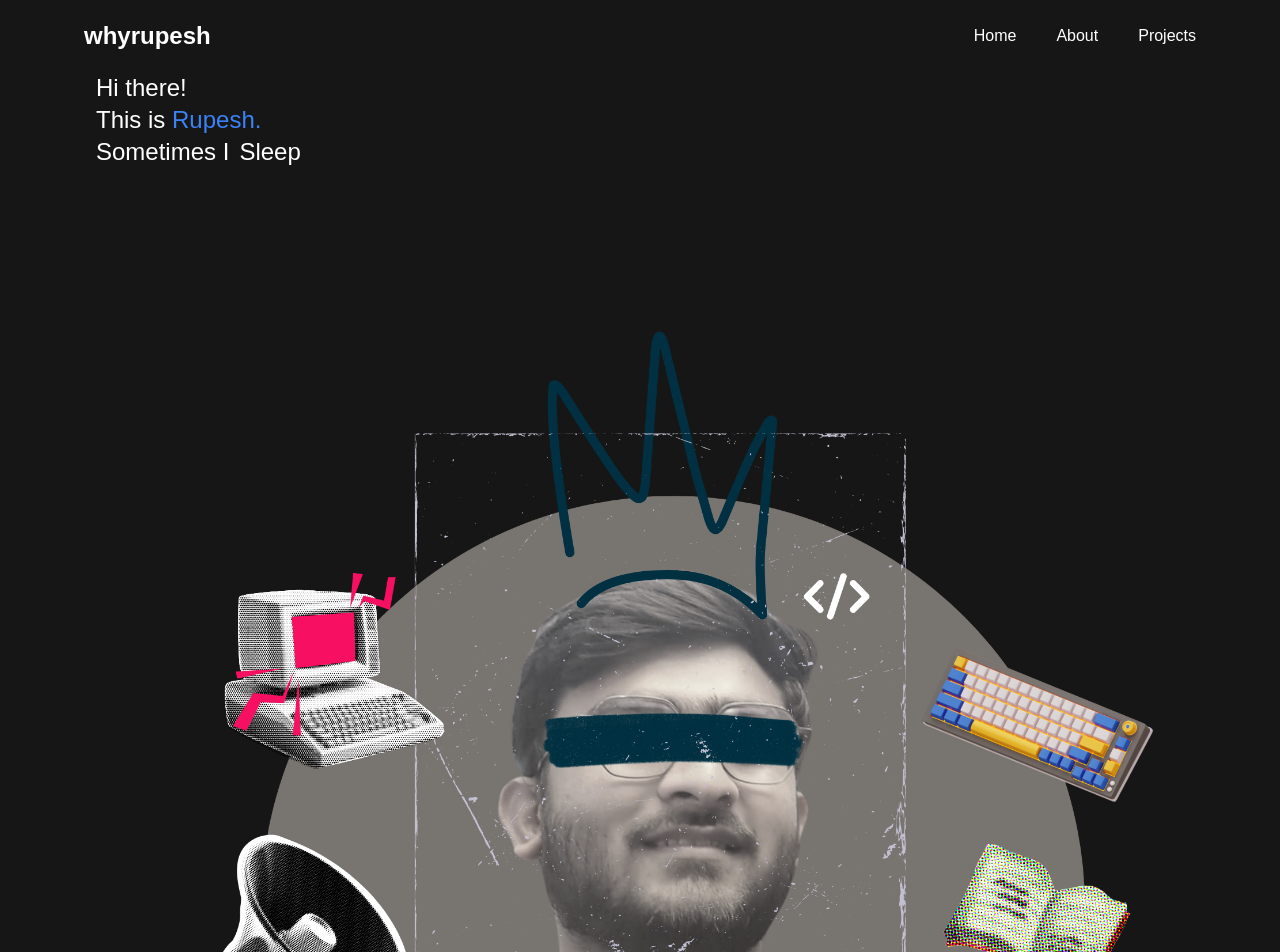
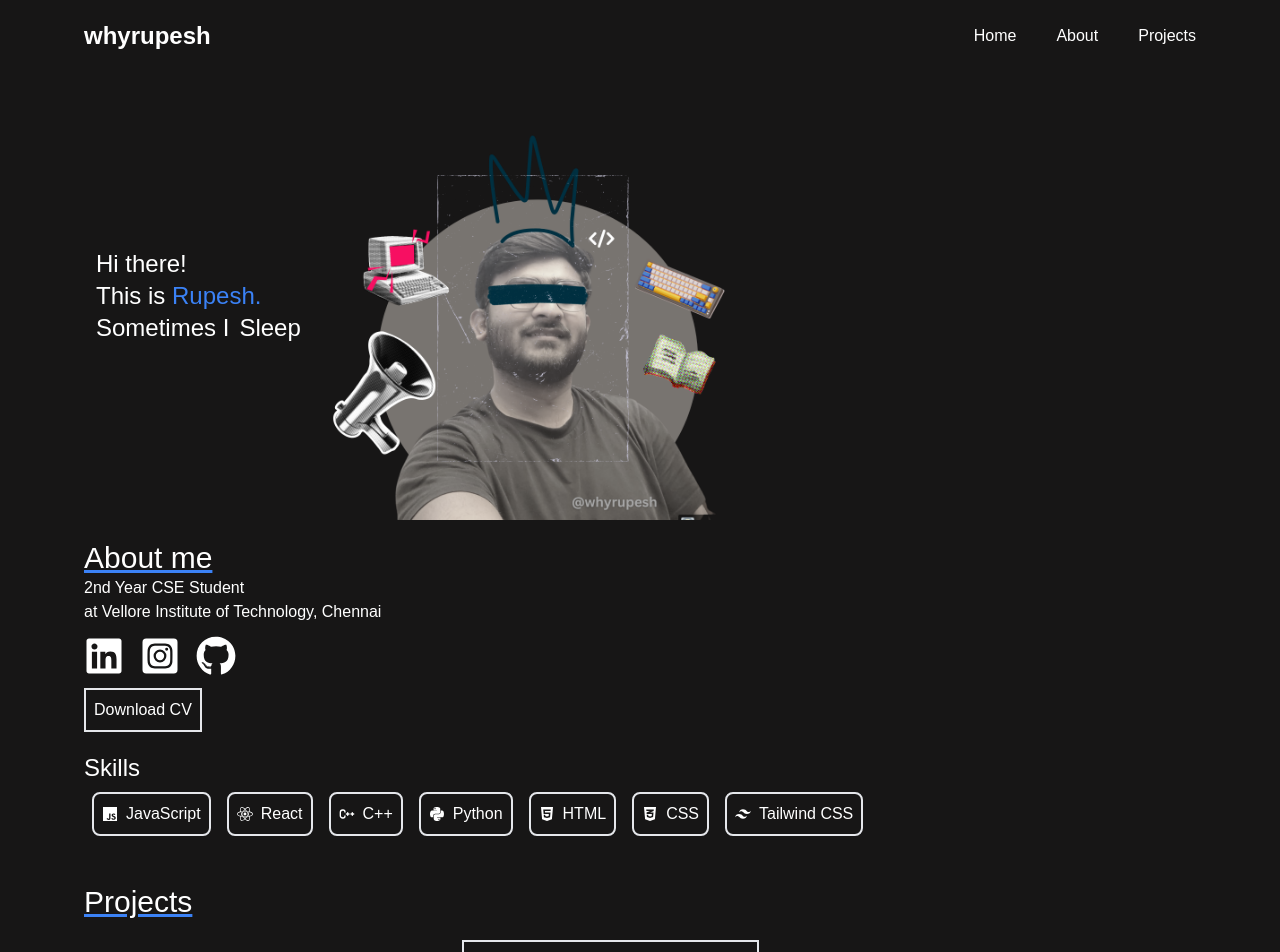
Before and after one commit to whyrupesh/rupesh-website, a React (Vite) app: page / in a window 1280 px wide. Shown: the top 952 px of the page. Built offline with nearby package versions, Linux system fonts and the light colour scheme.

Commit message:
some style changes

```diff
--- a/src/Components/About.jsx
+++ b/src/Components/About.jsx
@@ -18,7 +18,7 @@ export default function () {
   return (
     <>
       <div className="p-5">
-        <h1 className="text-3xl underline text-white">About me</h1>
+        <h1 className="text-3xl underline  decoration-blue-500">About me</h1>
 
         <div>2nd Year CSE Student</div>
         <div>at Vellore Institute of Technology, Chennai</div>
--- a/src/Components/Home.jsx
+++ b/src/Components/Home.jsx
@@ -6,7 +6,8 @@ import Footer from "./Footer";
 export default function Home() {
   return (
     <>
-      <div className="ml-8">
+      <div className="home-container ml-8 flex flex-col	md:flex-row  md:items-center	">
+        <div className="w-auto">
           <div className="text-2xl">Hi there!</div>
           <div className="flex align-center items-center">
             <div className="text-2xl">
@@ -19,7 +20,9 @@ export default function Home() {
           </div>
         </div>
 
-      <img src="whyrupesh.png" alt="" />
+        <img className="md:w-2/5" src="whyrupesh.png" alt="" />
+      </div>
+
       <About />
       <Projects />
       <Footer />
--- a/src/Components/Projects.jsx
+++ b/src/Components/Projects.jsx
@@ -3,7 +3,9 @@ import React from "react";
 export default function Projects() {
   return (
     <>
-      <div className="text-3xl pt-5 pl-5">Projects</div>
+      <div className="text-3xl pt-5 pl-5 underline  decoration-blue-500">
+        Projects
+      </div>
 
       <div className="flex flex-col items-center">
         <a href="https://github.com/whyrupesh/SecondHand-website">
--- a/src/Components/Skill.jsx
+++ b/src/Components/Skill.jsx
@@ -34,7 +34,6 @@ export default function Skill() {
         </div>
         <div className="border-2 flex items-center space-x-2 w-fit p-2 rounded-lg m-2	">
           <FaCss3Alt />
-
           <div>CSS</div>
         </div>
         <div className="border-2 flex items-center space-x-2 w-fit p-2 rounded-lg m-2	">
--- a/src/index.css
+++ b/src/index.css
@@ -72,6 +72,12 @@ body {
   }
 }
 
+/* @media (max-width: 768px) {
+  .home-container {
+    flex-direction: column;
+  }
+} */
+
 /* for desktop */
 
 /* footer */
```
Lines whose indentation alone changed are shown as unchanged.
